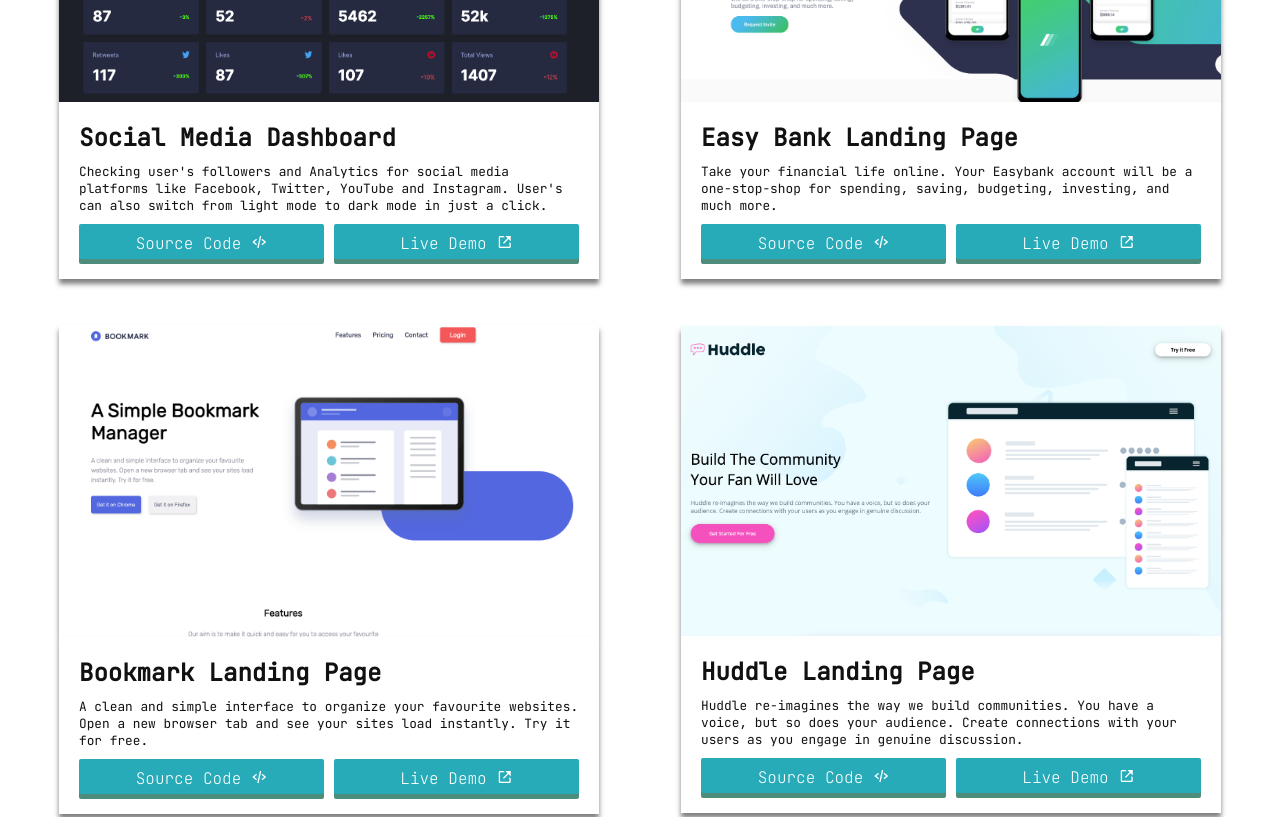
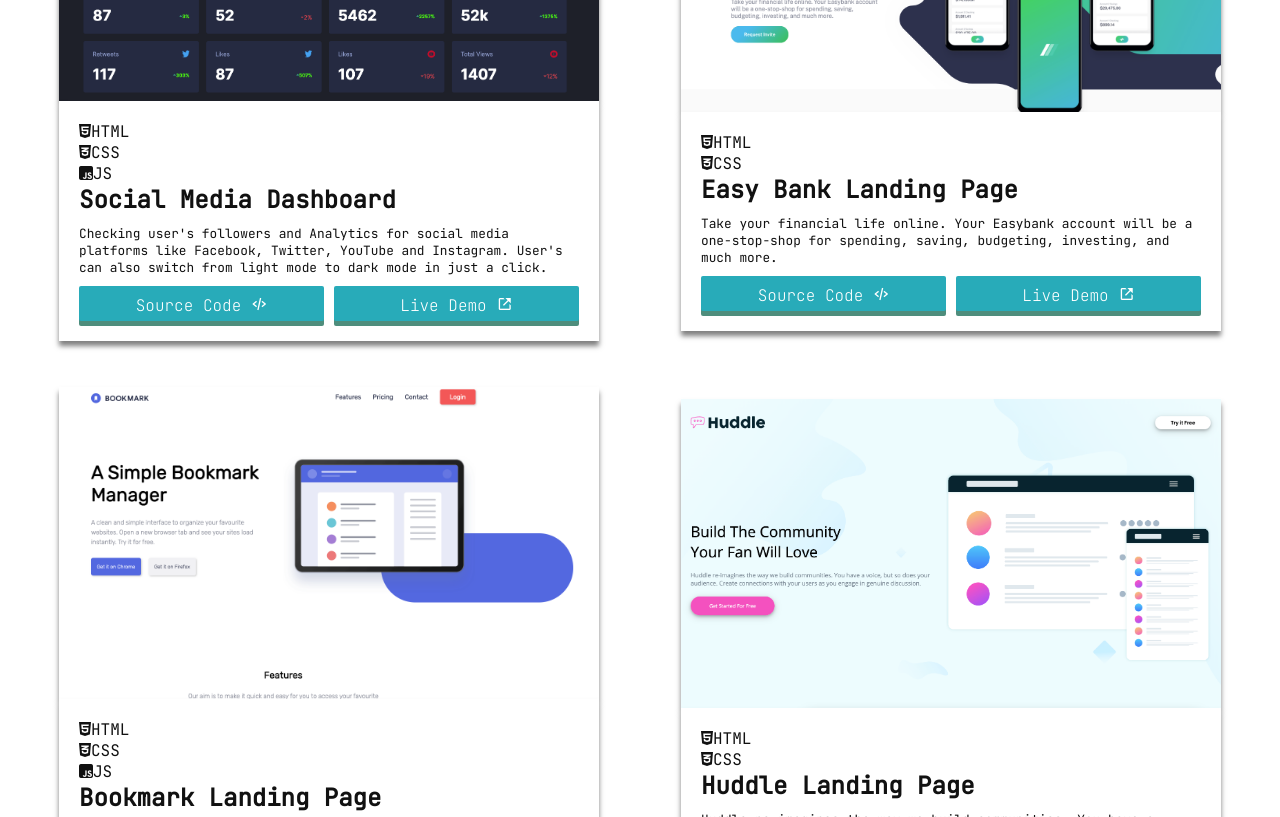
Before and after one commit to harika09/Portfolio, a plain HTML site: page index.html in a window 1280 px wide. Shown: the part 1060-1877 px from the top of the page. Drawn offline with nearby package versions, Linux system fonts and the light colour scheme; some packages are replaced by stand-ins of ours; a script that the page names is missing.

Commit message:
Update index.html
added languag icon

```diff
--- a/index.html
+++ b/index.html
@@ -28,7 +28,7 @@
 </head>
 <body>
     <!--========== Header ==========-->
-  <header class="header-container">
+    <header class="header-container">
         <div class="header bd-container" id="header">
            <a href="#" class="logo"><img src="assets/img/fav-icon.png" alt="" srcset=""></a>
             <div class="menu-toggle" onclick="toggleMenu();"></div>
@@ -76,7 +76,7 @@
         <!--========== Banner END ==========-->
 
            <!--========== Portfolio ==========-->
-         <section class="portfolio-container" id="portfolio">
+        <section class="portfolio-container" id="portfolio">
             <div class="title bd-container">
                 <h1>My Projects</h1>
             </div>
@@ -86,6 +86,11 @@
                     <a href="https://social-media-dashboards.netlify.app/"><img src="/assets/img/project1.png" alt="project"></a>
 
                     <div class="details-overlay">
+                        <div class="language">
+                            <div><i class="fab fa-html5"></i>HTML</div>
+                            <div><i class="fab fa-css3-alt"></i>CSS</div>
+                            <div><i class="fab fa-js-square"></i>JS</div>
+                        </div>
                         <h1>Social Media Dashboard</h1>
                         <p>Checking user's followers and Analytics for social media platforms like Facebook, Twitter, YouTube and Instagram. User's can also switch from light mode to dark mode in just a click.
                         </p>
@@ -100,6 +105,10 @@
                     <a href="https://easybanks-landing-page.netlify.app/"><img src="/assets/img/project2.png" alt="project"></a>
 
                     <div class="details-overlay">
+                        <div class="language">
+                            <div><i class="fab fa-html5"></i>HTML</div>
+                            <div><i class="fab fa-css3-alt"></i>CSS</div>
+                        </div>
                         <h1>Easy Bank Landing Page</h1>
                         <p>Take your financial life online. Your Easybank account will be a one-stop-shop for spending, saving, budgeting, investing, and much more.</p>
                         <div class="project-button">
@@ -113,6 +122,11 @@
                     <a href="https://challenge-bookmark-landing-page.netlify.app/"><img src="/assets/img/project3.png" alt="project"></a>
 
                     <div class="details-overlay">
+                        <div class="language">
+                            <div><i class="fab fa-html5"></i>HTML</div>
+                            <div><i class="fab fa-css3-alt"></i>CSS</div>
+                            <div><i class="fab fa-js-square"></i>JS</div>
+                        </div>
                         <h1>Bookmark Landing Page</h1>
                         <p>A clean and simple interface to organize your favourite websites. Open a new browser tab and see your sites load instantly. Try it for free.
                         </p>
@@ -128,6 +142,10 @@
                     <a href="https://huddle-landing-page-with.netlify.app/"><img src="/assets/img/project4.png" alt="project"></a>
 
                     <div class="details-overlay">
+                        <div class="language">
+                            <div><i class="fab fa-html5"></i>HTML</div>
+                            <div><i class="fab fa-css3-alt"></i>CSS</div>
+                        </div>
                         <h1>Huddle Landing Page</h1>
                         <p>Huddle re-imagines the way we build communities. You have a voice, but so does your audience. Create connections with your users as you engage in genuine discussion.
                         </p>
@@ -142,6 +160,10 @@
                     <a href="https://clipboards-landing-page.netlify.app/"><img src="/assets/img/project5.png" alt="project"></a>
 
                     <div class="details-overlay">
+                        <div class="language">
+                            <div><i class="fab fa-html5"></i>HTML</div>
+                            <div><i class="fab fa-css3-alt"></i>CSS</div>
+                        </div>
                         <h1>Clipboard Landing Page</h1>
                         <p>Clipboard allows you to track and organize everything you copy. Instantly access your clipboard on all your devices.
                         </p>
@@ -156,6 +178,12 @@
                     <a href="https://manage-landing-pages.netlify.app/"><img src="/assets/img/project6.png" alt="project"></a>
 
                     <div class="details-overlay">
+                        <div class="language">
+                            <div><i class="fab fa-html5"></i>HTML</div>
+                            <div><i class="fab fa-css3-alt"></i>CSS</div>
+                            <div><i class="fab fa-js-square"></i>JS</div>
+                            <div class="swiper"><img src="/assets/img/swiper.svg"  alt="swiper">SwiperJS</div>
+                        </div>
                         <h1>Manage landing page</h1>
                         <p>Manage makes it simple for software teams to plan day-to-day tasks while keeping the larger team goals in view.
                         </p>
@@ -167,6 +195,7 @@
                 </div>
             </div>
         </section>
+
     <!--========== Portfolio END ==========-->
 
 
```
